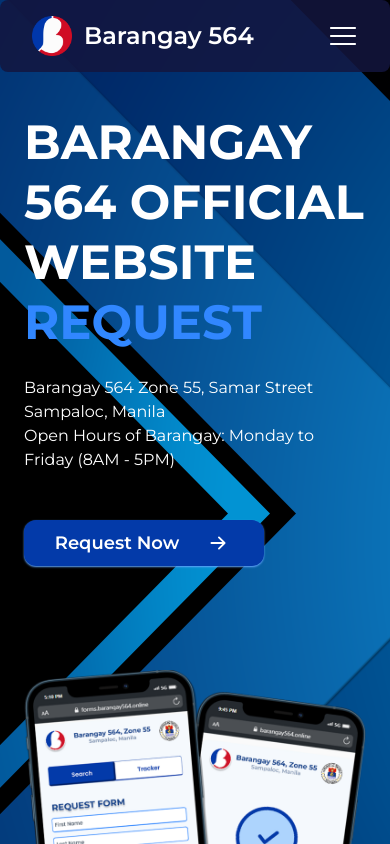
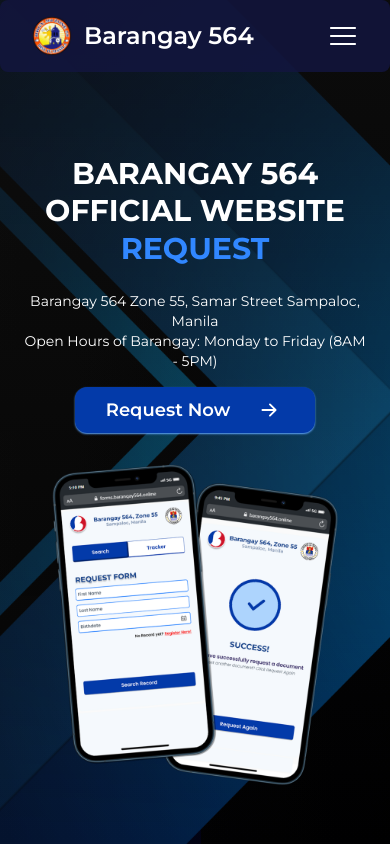
Before and after one commit to raphaelenciso/barangay-homepage, a React (Vite) app: page / in a window 390 px wide. Built offline with nearby package versions, Linux system fonts and the light colour scheme; the HTML template or start-up script is replaced by a standard one.

Commit message:
fix responsive plus darkmode

```diff
--- a/index.html
+++ b/index.html
@@ -2,7 +2,7 @@
 <html lang="en">
   <head>
     <meta charset="UTF-8" />
-    <!-- <link rel="icon" type="image/svg+xml" href="/vite.svg" /> -->
+    <link rel="icon" type="image/svg+xml" href="/logo.png" />
     <meta name="viewport" content="width=device-width, initial-scale=1.0" />
 
     <title>Barangay 564</title>
--- a/package.json
+++ b/package.json
@@ -13,7 +13,8 @@
     "react": "^18.2.0",
     "react-dom": "^18.2.0",
     "react-icons": "^4.8.0",
-    "react-router-dom": "^6.11.1"
+    "react-router-dom": "^6.11.1",
+    "zustand": "^4.3.8"
   },
   "devDependencies": {
     "@types/react": "^18.0.28",
--- a/src/App.jsx
+++ b/src/App.jsx
@@ -1,10 +1,13 @@
+import useThemeStore from "./store/themeStore";
 import Hero from "./components/Hero";
 import Navbar from "./components/Navbar";
 
 function App() {
+  const theme = useThemeStore((state) => state.theme);
+
   return (
     // Hero Sections
-    <div className=" bg-hero-bg">
+    <div className={`min-h-screen ${theme}`}>
       <Navbar />
       <Hero />
     </div>
--- a/src/components/Hero.jsx
+++ b/src/components/Hero.jsx
@@ -2,31 +2,35 @@ import { BsArrowRightShort } from "react-icons/bs";
 
 const Hero = () => {
   return (
-    <section className="w-full min-h-screen h-screen mx-auto overflow-hidden">
-      <div className="h-full mx-auto max-w-6xl flex flex-col md:flex-row pt-28 px-6 md:pt-0 gap-10 justify-between items-center relative  ">
+    <section className="bg-hero-bg bg-cover text-white ">
+      <div className="bg-gradient-to-r from-[#1111113f] dark:from-[#1111116f] via-transparent to-transparent   ">
+        <div className="backdrop-brightness-75 bg-gradient-to-b from-[#1111117f]  dark:from-[#111111af] via-transparent to-transparent w-full min-h-screen flex justify-center items-center pt-32 ">
+          <div className="h-full mx-auto max-w-6xl flex flex-col md:flex-row px-6 md:pt-0 md:gap-6 lg:gap-10 justify-center md:justify-between items-center relative">
             <div className="flex flex-col">
-          <div>
-            <p className=" text-5xl font-bold leading-tight ">
+              <div className="text-center md:text-left">
+                <p className="text-3xl xs:text-4xl md:text-5xl font-bold leading-tight ">
                   BARANGAY 564 OFFICIAL WEBSITE
                 </p>
-            <p className=" text-5xl font-bold leading-tight  text-[#3187FF]">
+                <p className="text-3xl xs:text-4xl md:text-5xl font-bold leading-tight  text-[#3187FF]">
                   REQUEST
                 </p>
               </div>
-          <div className="mt-6">
-            <p className="">
+              <div className="mt-6 text-center md:text-left">
+                <p className="text-sm">
                   Barangay 564 Zone 55, Samar Street Sampaloc, Manila
                 </p>
-            <p>Open Hours of Barangay: Monday to Friday (8AM - 5PM)</p>
+                <p className="text-sm">
+                  Open Hours of Barangay: Monday to Friday (8AM - 5PM)
+                </p>
               </div>
 
-          <div className="bg-[#033AA9] py-2 w-60 rounded-xl mt-12 cursor-pointer shadow-sm shadow-blue-400">
+              <div className="bg-white text-[#033AA9] dark:bg-[#033AA9] dark:text-white py-2 w-60 rounded-xl mt-4 md:mt-12 cursor-pointer shadow-sm shadow-blue-400 mx-auto md:mx-0">
                 <span className=" font-semibold text-lg">
                   <a
                     href="https://forms.barangay564.online/"
                     className="flex flex-row items-center justify-center gap-6 "
                   >
-                <p> Request Now </p>
+                    <p className=""> Request Now </p>
                     <BsArrowRightShort size={30} />
                   </a>
                 </span>
@@ -36,8 +40,10 @@ const Hero = () => {
             <img
               alt="phone"
               src="/Dark_Homepage.png"
-          className="h-[35rem] lg:h-[38rem] pt-16 lg:pt-0 "
+              className="h-[20rem] xs:h-[28rem] md:h-[30rem] 2xl:h-[35rem] my-8 md:mt-0  "
             />
+          </div>
+        </div>
       </div>
     </section>
   );
--- a/src/components/Navbar.jsx
+++ b/src/components/Navbar.jsx
@@ -1,20 +1,23 @@
 import { useState } from "react";
-import { BsFillSunFill } from "react-icons/bs";
+import { BsSun, BsMoonStars } from "react-icons/bs";
 import { RxHamburgerMenu } from "react-icons/rx";
 import { Link } from "react-router-dom";
+import useThemeStore from "../store/themeStore";
 
 const Navbar = () => {
   const [isMenuOpen, setIsMenuOpen] = useState(false);
+  const toggleTheme = useThemeStore((state) => state.toggleTheme);
+  const theme = useThemeStore((state) => state.theme);
 
   return (
-    <nav className="w-full fixed md:top-4 z-10 ">
-      <div className="flex justify-between items-center rounded-lg bg-dark-blue bg-opacity-85 max-w-6xl mx-auto px-8 py-4 md:py-2 ">
-        <div className="flex items-center">
-          <img alt="brgy" src="/Barangay_Seal.png" className="h-10 w-10 mr-3" />
-          <Link to="/" className="text-2xl font-semibold">
+    <nav className="w-full fixed md:top-4 z-10 text-white ">
+      <div className="flex justify-between items-center rounded-lg  bg-dark-blue bg-opacity-85 max-w-6xl mx-auto px-8 py-4 md:py-2 ">
+        <Link to="/" className="flex items-center">
+          <img alt="brgy" src="./logo.png" className="h-10 w-10 mr-3" />
+          <h2 className="md:hidden lg:block text-2xl font-semibold">
             Barangay 564
-          </Link>
-        </div>
+          </h2>
+        </Link>
         <ul className="hidden md:flex gap-10 mr-64">
           <li className="cursor-pointer">
             <a href="/">Home</a>
@@ -30,7 +33,20 @@ const Navbar = () => {
           </li>
         </ul>
 
-        <BsFillSunFill size={30} className="hidden md:block" />
+        {theme === "dark" && (
+          <button onClick={toggleTheme}>
+            <BsSun size={30} className="hidden md:block cursor-pointer   " />
+          </button>
+        )}
+
+        {theme === "" && (
+          <button onClick={toggleTheme} className="">
+            <BsMoonStars
+              size={30}
+              className="hidden md:block cursor-pointer icon    "
+            />
+          </button>
+        )}
 
         <div className="block md:hidden relative">
           <RxHamburgerMenu
--- a/src/index.css
+++ b/src/index.css
@@ -9,5 +9,8 @@
   padding: 0;
   box-sizing: border-box;
   font-family: "Montserrat";
-  color: white;
 }
+
+.icon path {
+  stroke: black;
+}
--- /dev/null
+++ b/src/store/themeStore.js
@@ -0,0 +1,17 @@
+import { create } from "zustand";
+import { persist } from "zustand/middleware";
+
+const useThemeStore = create((set) => ({
+  theme: "dark",
+
+  toggleTheme: () =>
+    set((state) => ({ theme: state.theme === "dark" ? "" : "dark" })),
+}));
+
+// const useThemeStore = create(
+//   persist(themeStore, {
+//     name: "theme",
+//   })
+// );
+
+export default useThemeStore;
--- a/src/styles.js
+++ b/src/styles.js
@@ -4,7 +4,7 @@ const styles = {
   padding: "sm:px-16 px-6 sm:py-16 py-10",
 
   heroHeadText:
-    "font-black text-white lg:text-[80px] md:text-[70px]  sm:text-[57 px] xs:text-[42px] text-[30px] leading-[1.15] ",
+    "font-black text-white lg:text-[80px] md:text-[70px]  sm:text-[57 px] xs:text-[42px] text-[48px] leading-[1.15]  ",
   heroSubText:
     "text-secondary font-light lg:text-[24px] sm:text-[20px] xs:text-[16px] text-[12px] lg:leading-[40px]",
   heroButton:
--- a/tailwind.config.js
+++ b/tailwind.config.js
@@ -1,5 +1,6 @@
 /** @type {import('tailwindcss').Config} */
 export default {
+  darkMode: "class",
   content: ["./index.html", "./src/**/*.{js,ts,jsx,tsx}"],
   theme: {
     extend: {
@@ -9,6 +10,9 @@ export default {
       colors: {
         "dark-blue": "#13163F",
       },
+      screens: {
+        xs: "450px",
+      },
     },
   },
   plugins: [],
```
Also changed, not shown: public/logo.png (added), 1 other file (tests, documents, lock files or other folders). Lines whose indentation alone changed are shown as unchanged.
